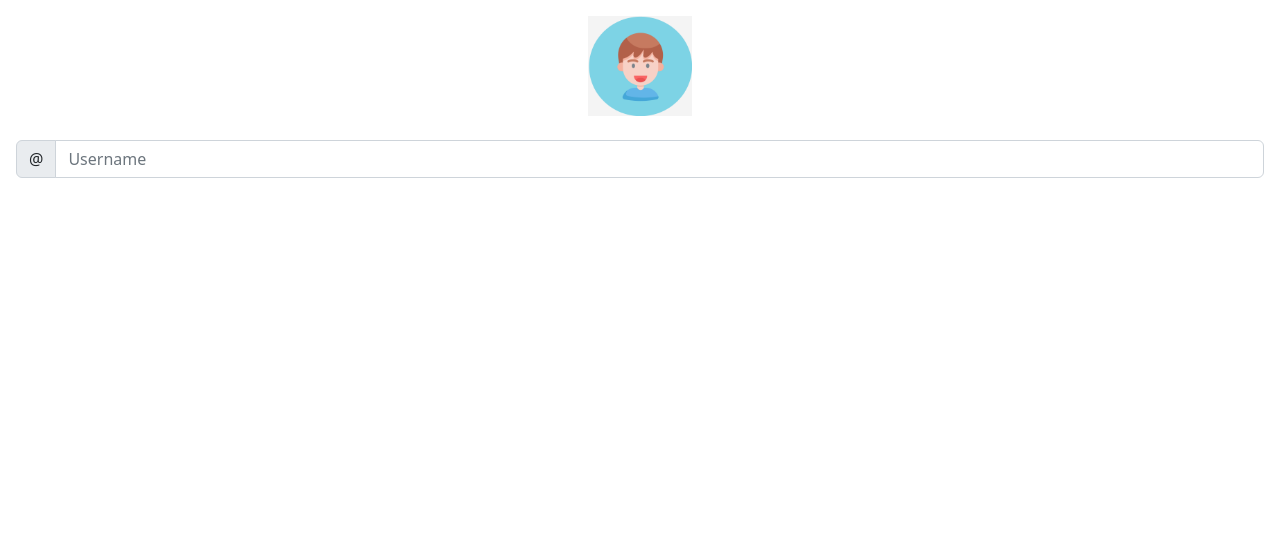
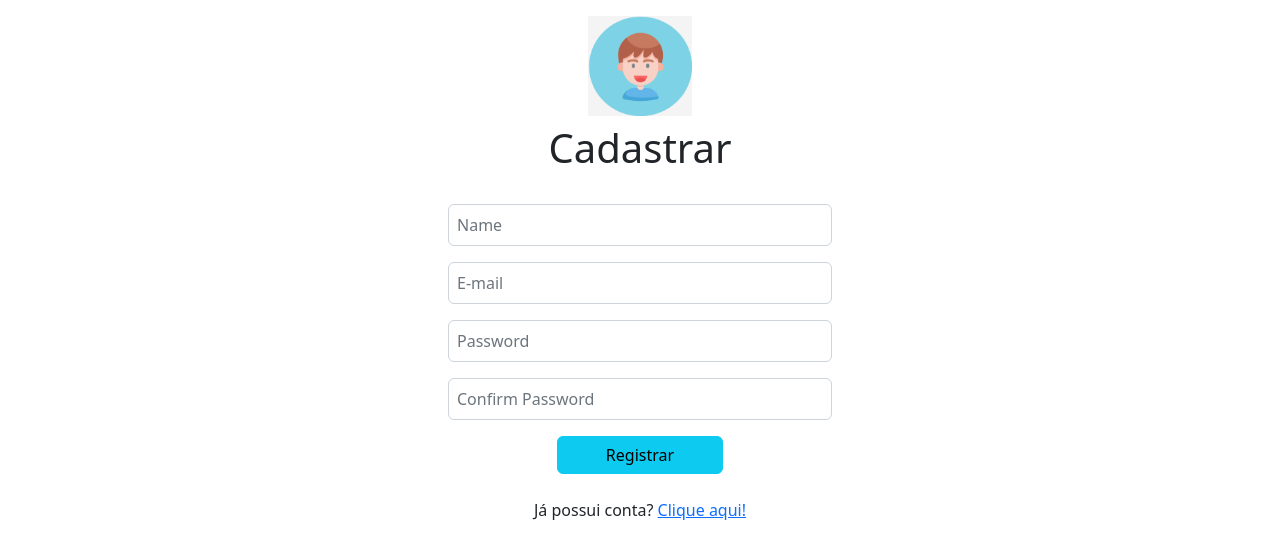
Before and after one commit to victornooblath/inteligenciamercado_v3, a plain HTML site: page auth/register.html in a window 1280 px wide. Drawn offline with nearby package versions, Linux system fonts and the light colour scheme; files that its build step writes are made by us from their sources.

Commit message:
WIP: LoginScreen and RegisterScreen

```diff
--- a/auth/register.html
+++ b/auth/register.html
@@ -20,19 +20,57 @@
   <body>
     <div class="container-fluid p-3">
       <div class="row text-center">
-				<div class="col">
-					<img src="../assets/img/profile-pic.png" class="img" alt="profile" style="height: 100px;">
+        <div class="col-12">
+          <img
+            src="../assets/img/profile-pic.png"
+            class="img"
+            alt="profile"
+            style="height: 100px"
+          />
+        </div>
+        <div class="col-12 mt-2">
+          <h1>Cadastrar</h1>
         </div>
       </div>
-      <div class="input-group mb-3 mt-4">
-        <span class="input-group-text" id="basic-addon1">@</span>
+      <div class="row text-center px-4 mb-3 mt-4">
+        <div class="col col-lg-4 offset-lg-4">
           <input
             type="text"
-          class="form-control"
-          placeholder="Username"
+            class="form-control p-2"
+            placeholder="Name"
             aria-label="Username"
             aria-describedby="basic-addon1"
           />
+          <input
+            type="email"
+            class="form-control mt-3 p-2"
+            placeholder="E-mail"
+            aria-label="Username"
+            aria-describedby="basic-addon1"
+          />
+          <input
+            type="password"
+            class="form-control mt-3 p-2"
+            placeholder="Password"
+            aria-label="Username"
+            aria-describedby="basic-addon1"
+          />
+          <input
+            type="password"
+            class="form-control mt-3 p-2"
+            placeholder="Confirm Password"
+            aria-label="Username"
+            aria-describedby="basic-addon1"
+          />
+        </div>
+      </div>
+      <div class="row text-center">
+        <div class="col-12">
+          <input class="btn btn-info px-5" type="submit" value="Registrar" />
+        </div>
+        <div class="col-12 mt-4">
+          Já possui conta? <a href="./login.html">Clique aqui!</a>
+        </div>
       </div>
     </div>
 
```
Also changed, not shown: auth/login.html (+41 -3 lines). Lines whose indentation alone changed are shown as unchanged.
